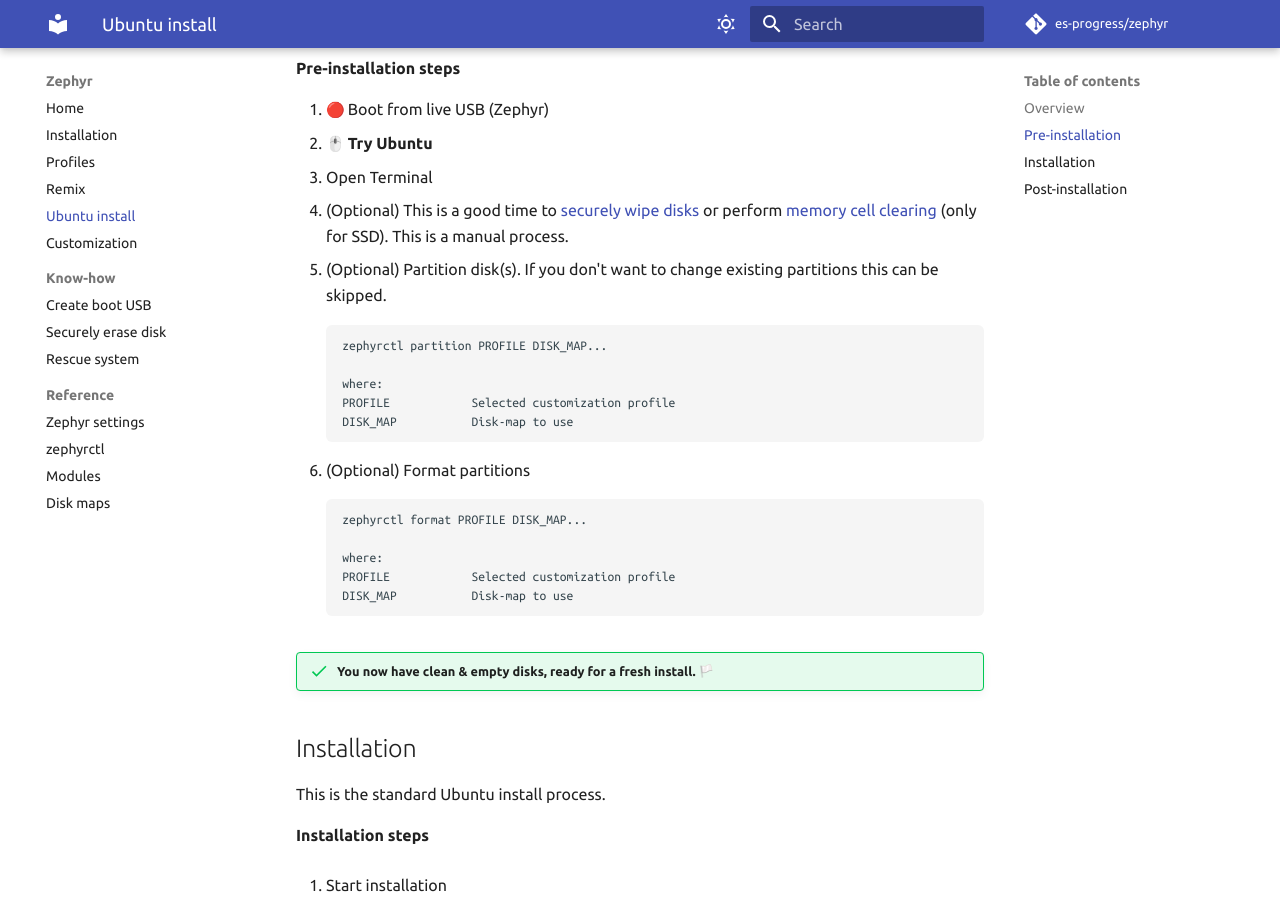
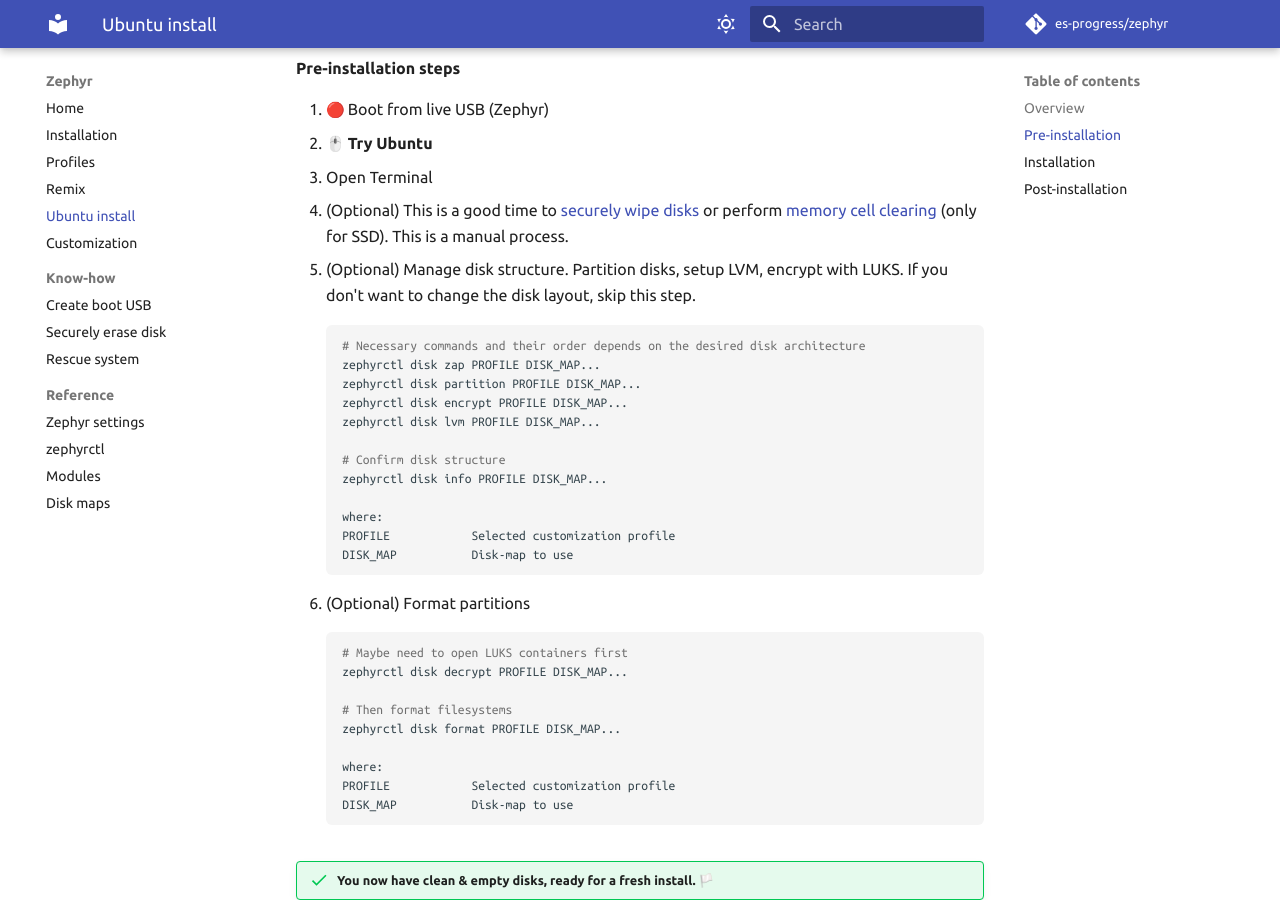
Before and after one commit to es-progress/zephyr, an MkDocs documentation site: the page built from docs/ubuntu.md, in a window 1280 px wide and 900 px high, scrolled down 985 px. Built offline with MkDocs 1.6.1 and Material for MkDocs 9.7.7, drawn with Linux system fonts in a browser that asks for light colours; emoji names are drawn with the system emoji font; comment, search, counter and statistics services are not loaded.

Commit message:
docs/ubuntu-install: use zephyrctl disk command

````diff
--- a/docs/ubuntu.md
+++ b/docs/ubuntu.md
@@ -36,10 +36,18 @@ At the end of this phase the actual install is not yet started, however the disk
 1. :computer_mouse: **Try Ubuntu**
 1. Open Terminal
 1. (Optional) This is a good time to [securely wipe disks](know-how/erase-disk.md#securely-wipe-disk) or perform [memory cell clearing](know-how/erase-disk.md#memory-cell-clearing-only-for-ssds) (only for SSD). This is a manual process.
-1. (Optional) Partition disk(s). If you don't want to change existing partitions this can be skipped.
+1. (Optional) Manage disk structure. Partition disks, setup LVM, encrypt with LUKS.
+   If you don't want to change the disk layout, skip this step.
 
-    ```
-    zephyrctl partition PROFILE DISK_MAP...
+    ```shell
+    # Necessary commands and their order depends on the desired disk architecture
+    zephyrctl disk zap PROFILE DISK_MAP...
+    zephyrctl disk partition PROFILE DISK_MAP...
+    zephyrctl disk encrypt PROFILE DISK_MAP...
+    zephyrctl disk lvm PROFILE DISK_MAP...
+
+    # Confirm disk structure
+    zephyrctl disk info PROFILE DISK_MAP...
 
     where:
     PROFILE            Selected customization profile
@@ -48,8 +56,12 @@ At the end of this phase the actual install is not yet started, however the disk
 
 1. (Optional) Format partitions
 
-    ```
-    zephyrctl format PROFILE DISK_MAP...
+    ```shell
+    # Maybe need to open LUKS containers first
+    zephyrctl disk decrypt PROFILE DISK_MAP...
+
+    # Then format filesystems
+    zephyrctl disk format PROFILE DISK_MAP...
 
     where:
     PROFILE            Selected customization profile
````
